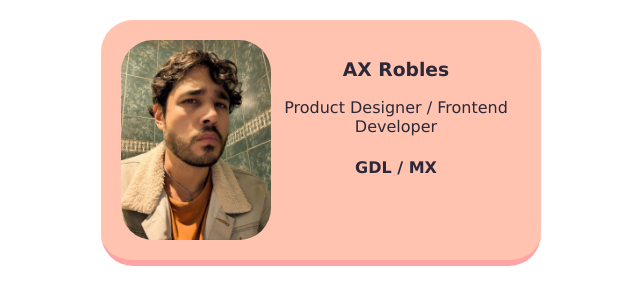
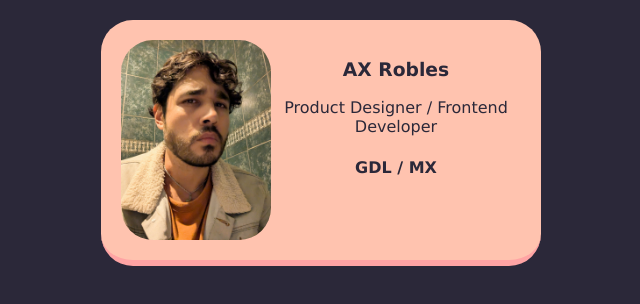
Before and after one commit to axelquartz/scrimba-business-card, a plain HTML site: page index.html in a window 1280 px wide. Shown: the whole page, without its empty margins (319-959 px from the left). Drawn offline with Linux system fonts and the light colour scheme.

Commit message:
Change the background of the page

```diff
--- a/styles.css
+++ b/styles.css
@@ -6,6 +6,7 @@ body {
     to your card.
     */
   font-family: futura, Verdana, Geneva, Tahoma, sans-serif;
+  background-color: #2b2839;
 }
 
 .avatar {
```
Also changed, not shown: 1 other file.
